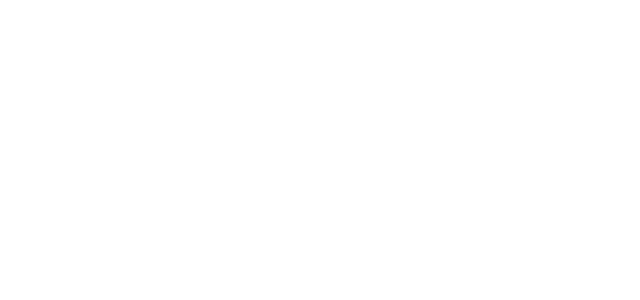
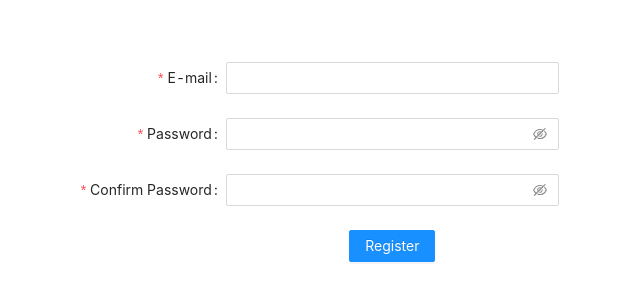
Before and after one commit to saxenanihal95/doctor-app, a React (Create React App) app: page /register in a window 1280 px wide. Shown: the part 226-526 px from the top of the page, without its empty margins (331-971 px from the left). Built offline with nearby package versions, Linux system fonts and the light colour scheme.

Commit message:
Added register form

```diff
--- /dev/null
+++ b/src/pages/Register.css
@@ -0,0 +1,10 @@
+.RegisterContainer {
+  height: 100vh;
+  display: flex;
+  align-items: center;
+  justify-content: center;
+}
+
+.FormContainer {
+  min-width: 500px;
+}
--- a/src/pages/Register.js
+++ b/src/pages/Register.js
@@ -1,5 +1,108 @@
+import { Button, Form, Input } from "antd";
 import React from "react";
+import "./Register.css";
 
 export default function Register() {
-  return <div></div>;
+  const [form] = Form.useForm();
+
+  const onFinish = (values) => {
+    console.log("Received values of form: ", values);
+  };
+  const formItemLayout = {
+    labelCol: {
+      xs: { span: 24 },
+      sm: { span: 8 },
+    },
+    wrapperCol: {
+      xs: { span: 24 },
+      sm: { span: 16 },
+    },
+  };
+  const tailFormItemLayout = {
+    wrapperCol: {
+      xs: {
+        span: 24,
+        offset: 0,
+      },
+      sm: {
+        span: 16,
+        offset: 8,
+      },
+    },
+  };
+  return (
+    <div className="RegisterContainer">
+      <div className="FormContainer">
+        <Form
+          {...formItemLayout}
+          form={form}
+          name="register"
+          onFinish={onFinish}
+          scrollToFirstError
+        >
+          <Form.Item
+            name="email"
+            label="E-mail"
+            rules={[
+              {
+                type: "email",
+                message: "The input is not valid E-mail!",
+              },
+              {
+                required: true,
+                message: "Please input your E-mail!",
+              },
+            ]}
+          >
+            <Input />
+          </Form.Item>
+
+          <Form.Item
+            name="password"
+            label="Password"
+            rules={[
+              {
+                required: true,
+                message: "Please input your password!",
+              },
+            ]}
+            hasFeedback
+          >
+            <Input.Password />
+          </Form.Item>
+
+          <Form.Item
+            name="confirm"
+            label="Confirm Password"
+            dependencies={["password"]}
+            hasFeedback
+            rules={[
+              {
+                required: true,
+                message: "Please confirm your password!",
+              },
+              ({ getFieldValue }) => ({
+                validator(rule, value) {
+                  if (!value || getFieldValue("password") === value) {
+                    return Promise.resolve();
+                  }
+                  return Promise.reject(
+                    "The two passwords that you entered do not match!"
+                  );
+                },
+              }),
+            ]}
+          >
+            <Input.Password />
+          </Form.Item>
+
+          <Form.Item {...tailFormItemLayout}>
+            <Button type="primary" htmlType="submit">
+              Register
+            </Button>
+          </Form.Item>
+        </Form>
+      </div>
+    </div>
+  );
 }
```
Also changed, not shown: 1 other file (tests, documents, lock files or other folders).
